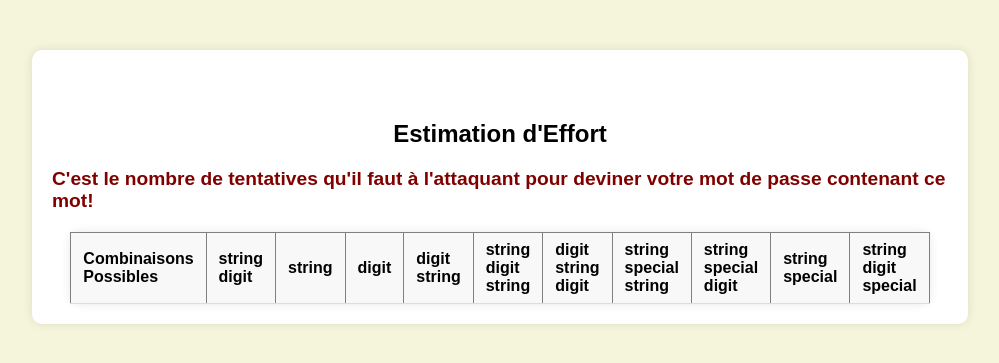
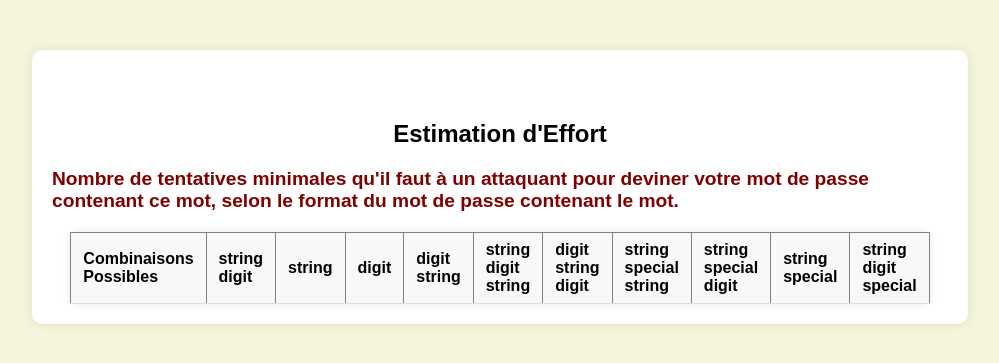
Before and after one commit to chaouch15/passwordSearch, a Flask app: page /estimations/ in a window 1280 px wide. Shown: the top 363 px of the page, without its empty margins (140-1139 px from the left). Run offline with Flask 3, Linux system fonts and the light colour scheme; lists and menus that the app fills with data are empty; parts of the project's set-up code (start-up, migrations or seed data) failed here and were passed over.

Commit message:
Update estimation_results.html

```diff
--- a/project/templates/estimation_results.html
+++ b/project/templates/estimation_results.html
@@ -53,7 +53,7 @@
 <body>
     <div class="container">
         <h2>Estimation d'Effort</h2>
-        <p class="catchy-text">C'est le nombre de tentatives qu'il faut à l'attaquant pour deviner votre mot de passe contenant ce mot!</p>
+        <p class="catchy-text">Nombre de tentatives minimales qu'il faut à un attaquant pour deviner votre mot de passe contenant ce mot, selon le format du mot de passe contenant le mot. </p>
 
         <table border="1">
             <tr>
```
